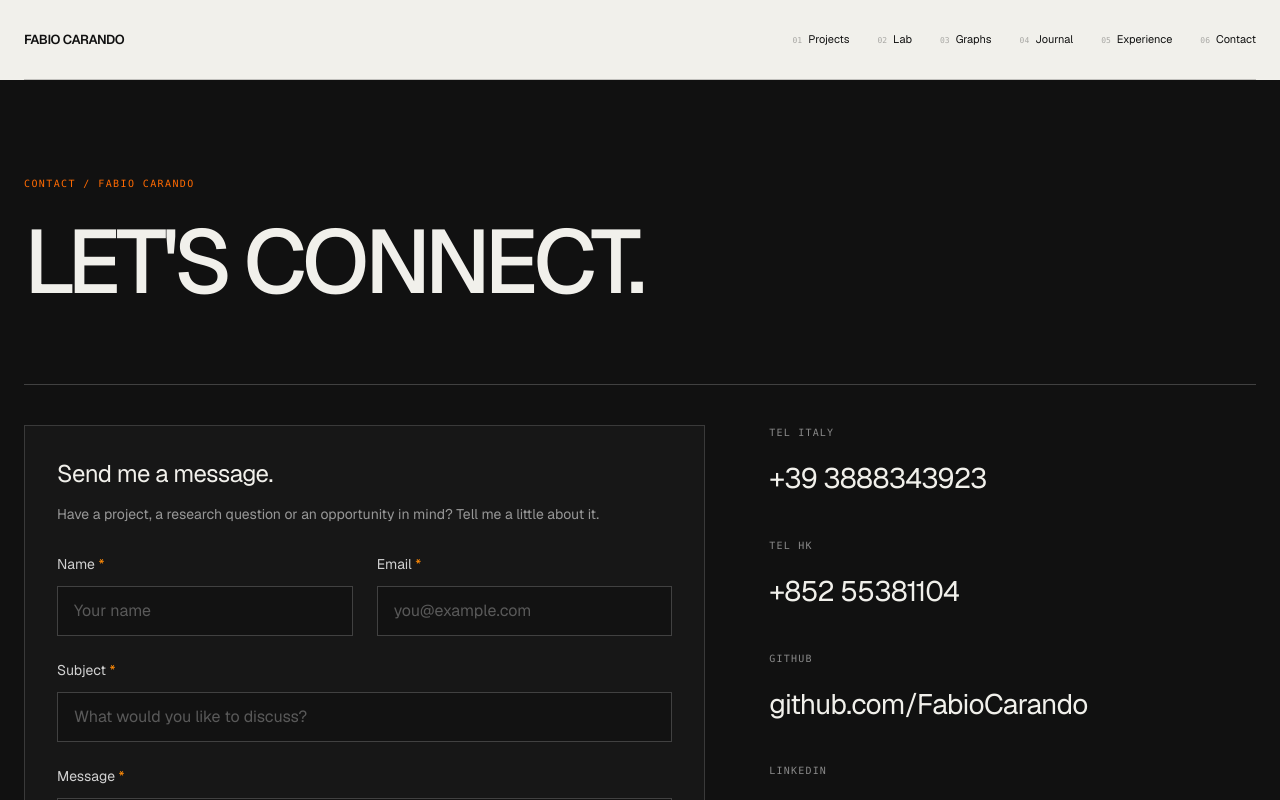
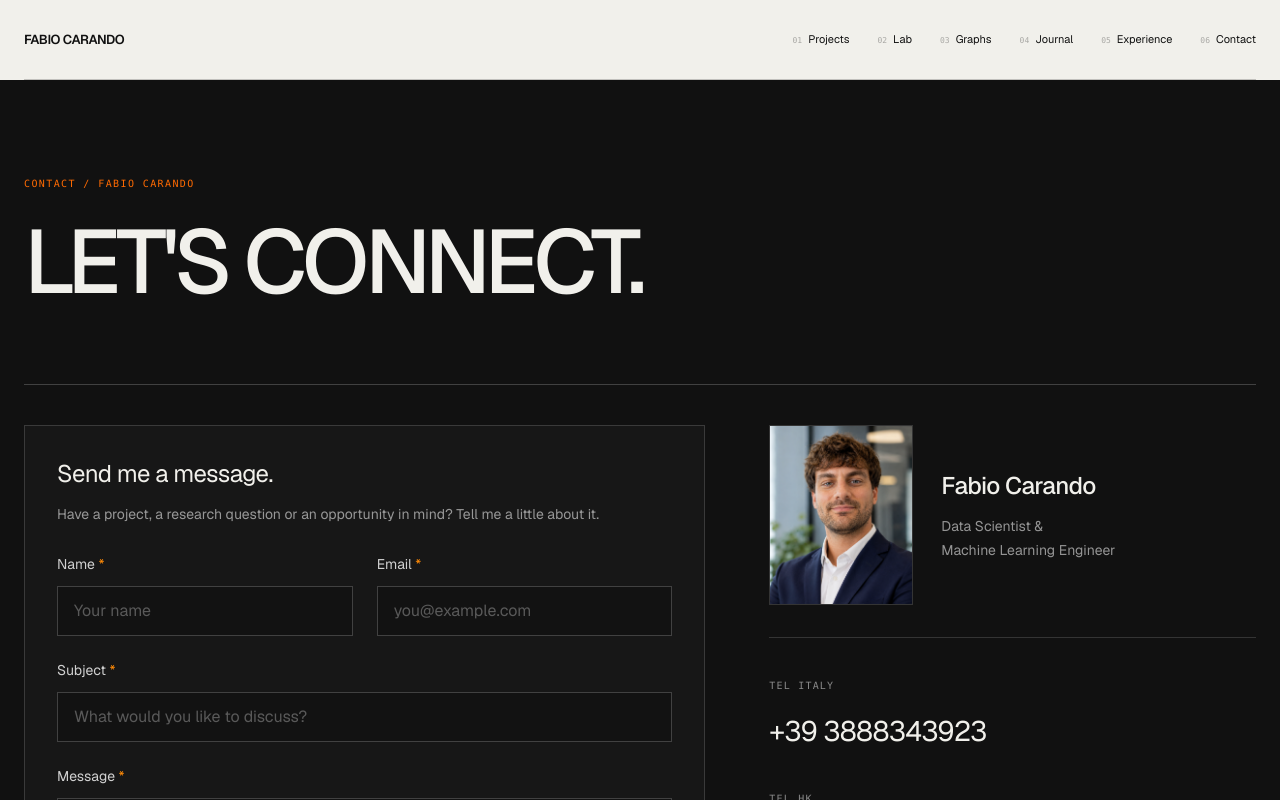
Before and after one commit to FabioCarando/personalWebSite, a Next.js app: page /contact in a window 1280 px wide. Shown: the top 800 px of the page. Built offline with nearby package versions, Linux system fonts and the light colour scheme.

Commit message:
Inserimento Foto

```diff
--- a/components/home/Contact.tsx
+++ b/components/home/Contact.tsx
@@ -1,5 +1,6 @@
 import { contact } from "@/content/contact";
 import ContactForm from "@/components/contact/ContactForm";
+import Image from "next/image";
 
 export default function Contact() {
   return (
@@ -11,10 +12,27 @@ export default function Contact() {
         </div>
         <div className="grid items-start gap-12 border-t border-white/20 pt-10 lg:grid-cols-[minmax(0,1.4fr)_minmax(0,1fr)] lg:gap-16">
           <ContactForm />
-          <div className="grid min-w-0 gap-9 sm:grid-cols-2 lg:grid-cols-1">
+          <div className="flex min-w-0 flex-col gap-10">
+            <figure className="flex items-center gap-5 border-b border-white/15 pb-8 sm:gap-7">
+              <div className="relative aspect-[4/5] w-[120px] shrink-0 overflow-hidden border border-white/15 sm:w-[144px]">
+                <Image
+                  src="/foto%20fabio%20professionale.png"
+                  alt="Portrait of Fabio Carando"
+                  fill
+                  sizes="(max-width: 639px) 120px, 144px"
+                  className="object-cover object-[center_35%]"
+                />
+              </div>
+              <figcaption className="flex min-w-0 flex-col gap-3">
+                <span className="text-xl font-medium leading-snug tracking-tight sm:text-2xl">Fabio Carando</span>
+                <span className="text-sm leading-6 text-white/55">Data Scientist &amp;<br />Machine Learning Engineer</span>
+              </figcaption>
+            </figure>
+            <div className="grid min-w-0 gap-9 sm:grid-cols-2 lg:grid-cols-1">
           {contact.phones.map((phone) => <ContactLink key={phone.label} label={phone.label} text={phone.display} href={phone.href} />)}
           <ContactLink label="GitHub" text="github.com/FabioCarando" href={contact.github} />
           {contact.linkedin && <ContactLink label="LinkedIn" text="Fabio Carando" href={contact.linkedin} />}
+            </div>
           </div>
         </div>
       </div>
```
Also changed, not shown: public/foto fabio professionale.png (added).
